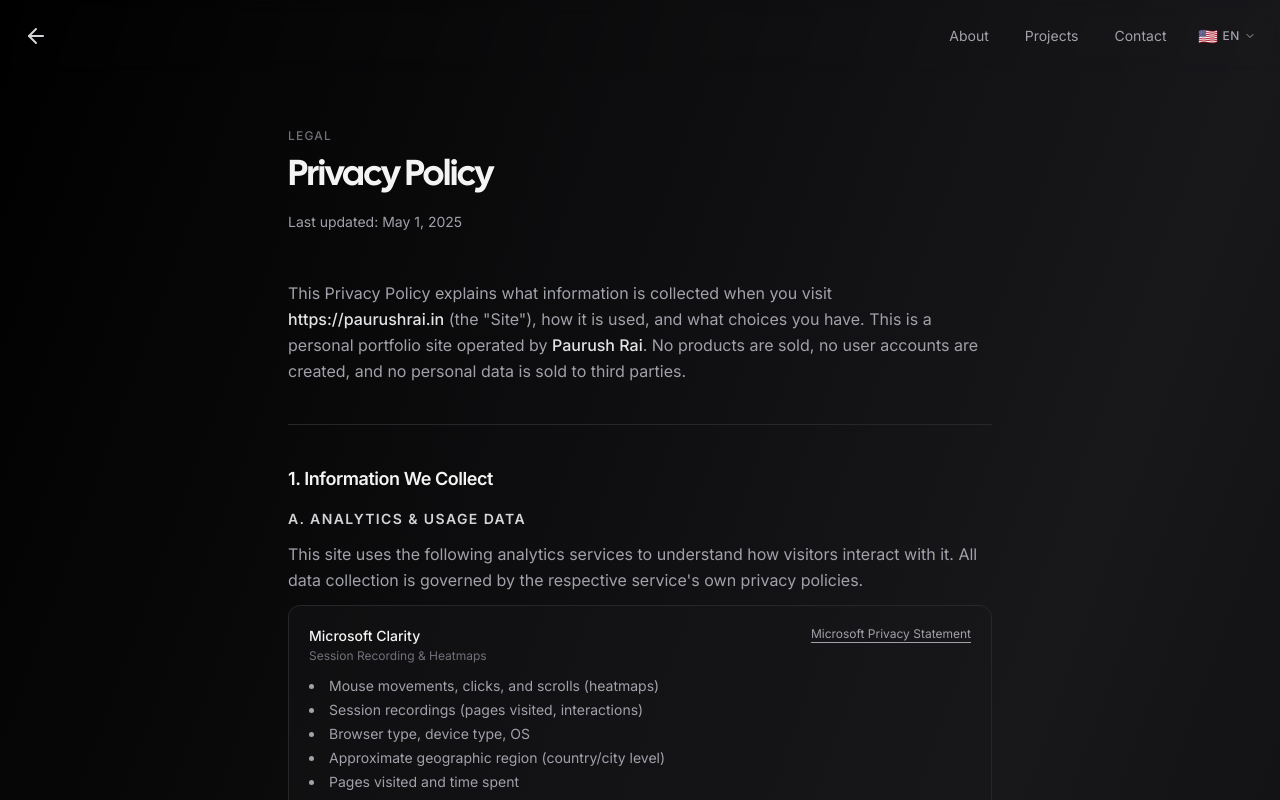
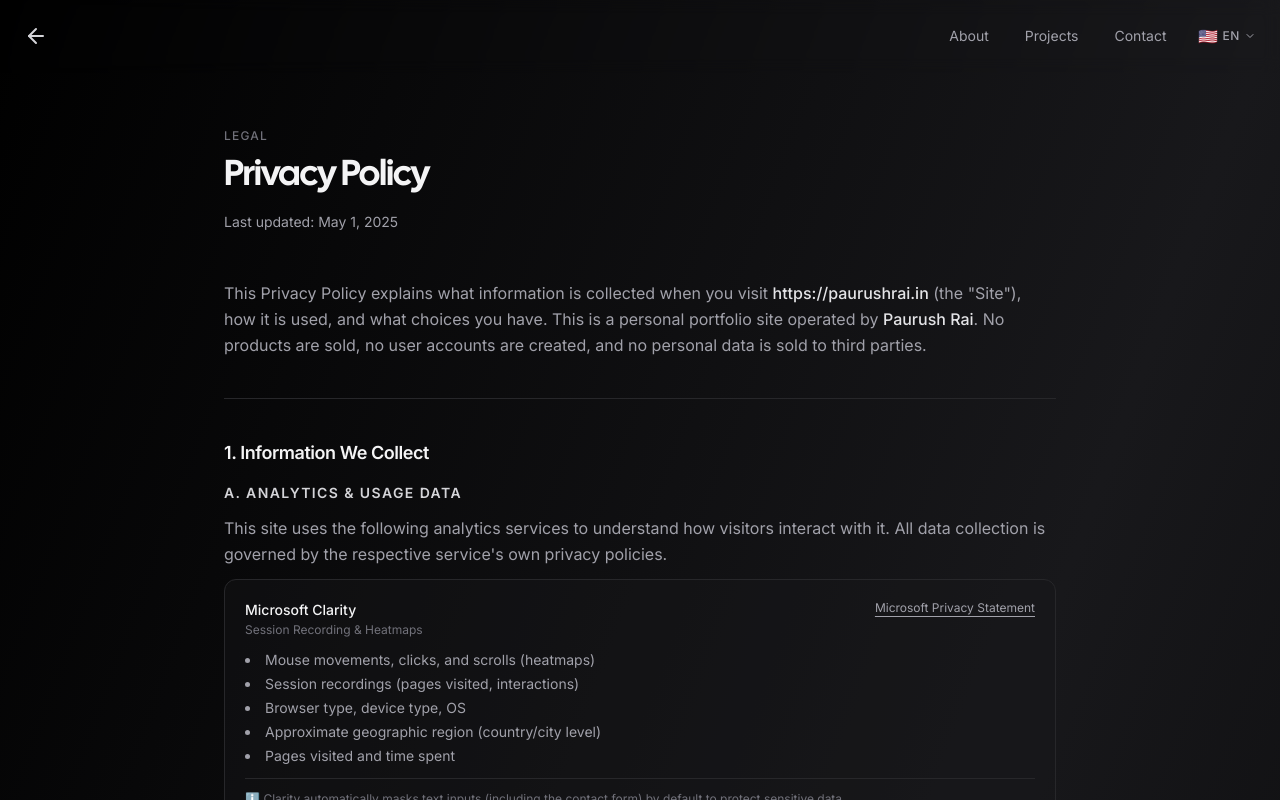
Before and after one commit to paurushrai/portfolio, a Next.js app: page /privacy in a window 1280 px wide. Shown: the top 800 px of the page. Built offline with nearby package versions, Linux system fonts and the light colour scheme; what tailwindcss-debug-screens would draw is missing.

Commit message:
style: increase max-w container width on privacy page for improved readability

```diff
--- a/app/privacy/page.tsx
+++ b/app/privacy/page.tsx
@@ -17,7 +17,7 @@ export default function PrivacyPage() {
     <div className="min-h-screen bg-gradient-to-tl from-zinc-900/0 via-zinc-900 to-zinc-900/0">
       <Navigation />
 
-      <main className="px-6 pt-20 pb-32 mx-auto max-w-3xl lg:px-8 md:pt-24 lg:pt-32">
+      <main className="px-6 pt-20 pb-32 mx-auto max-w-4xl lg:px-8 md:pt-24 lg:pt-32">
         {/* Header */}
         <div className="mb-12">
           <p className="text-xs font-medium text-zinc-500 uppercase tracking-widest mb-3">
```
